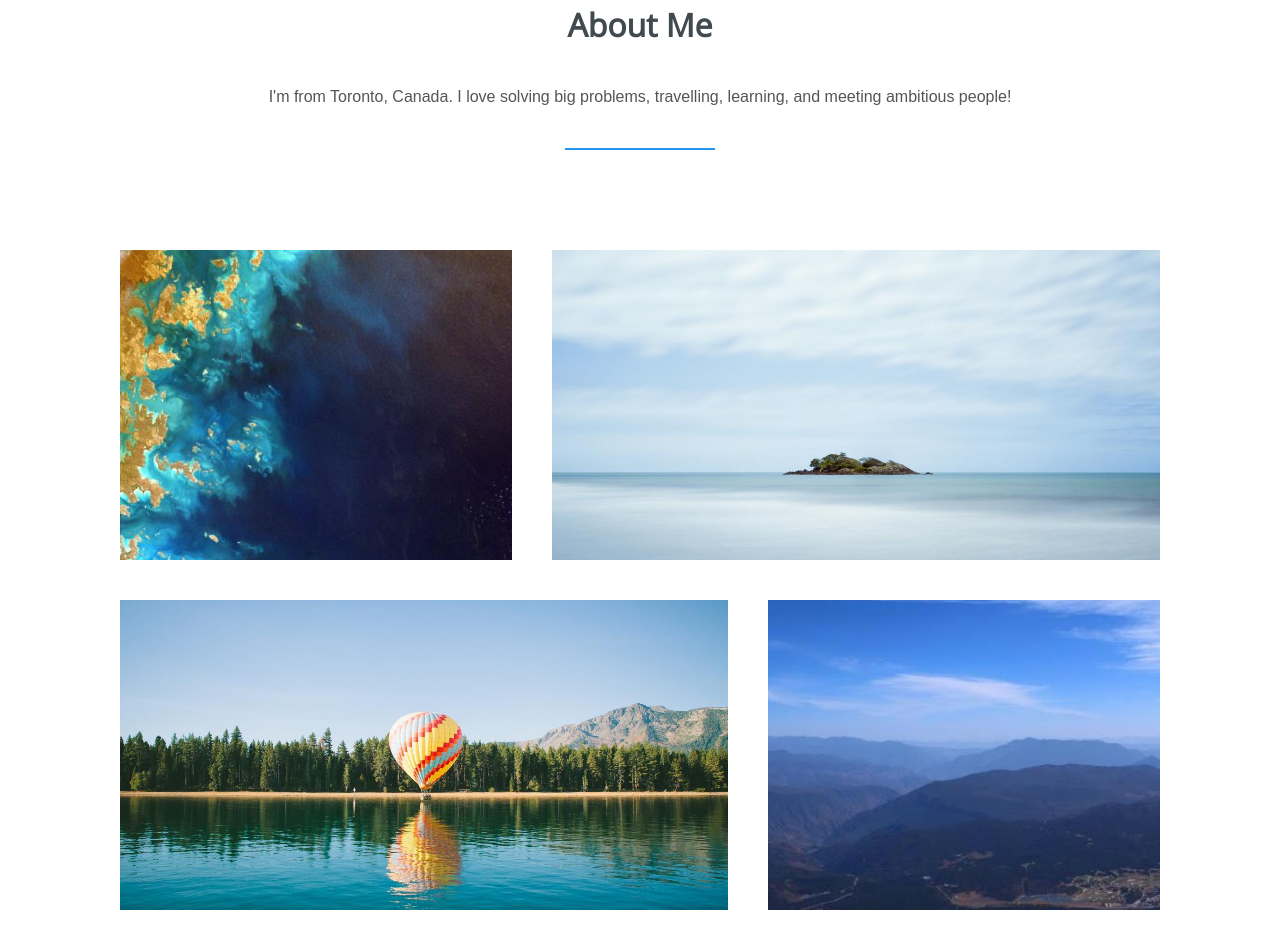
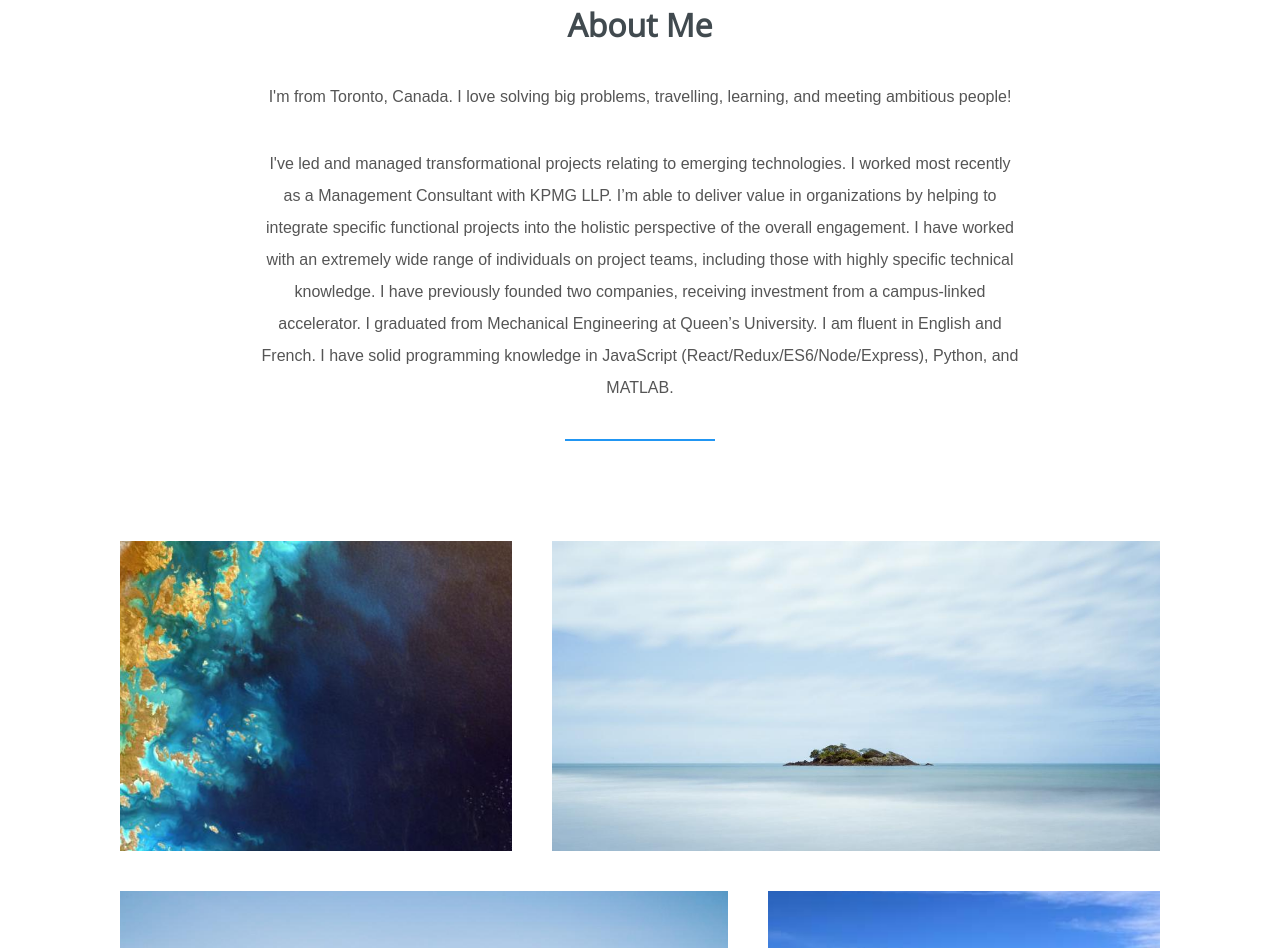
Before and after one commit to ericvanular/ericvanular.github.io, a plain HTML site: page index.html in a window 1280 px wide. Shown: the part 922-1870 px from the top of the page. Drawn offline with nearby package versions, Linux system fonts and the light colour scheme.

Commit message:
Added to About Me

```diff
--- a/index.html
+++ b/index.html
@@ -38,6 +38,7 @@
 	<section class="our-work" id="about">
 		<h3 class="title">About Me</h3>
 		<p>I'm from Toronto, Canada. I love solving big problems, travelling, learning, and meeting ambitious people!</p>
+    <p>I've led and managed transformational projects relating to emerging technologies. I worked most recently as a Management Consultant with KPMG LLP. I’m able to deliver value in organizations by helping to integrate specific functional projects into the holistic perspective of the overall engagement. I have worked with an extremely wide range of individuals on project teams, including those with highly specific technical knowledge. I have previously founded two companies, receiving investment from a campus-linked accelerator. I graduated from Mechanical Engineering at Queen’s University. I am fluent in English and French. I have solid programming knowledge in JavaScript (React/Redux/ES6/Node/Express), Python, and MATLAB.</p>
 		<hr>
 
 		<ul class="grid">
```
